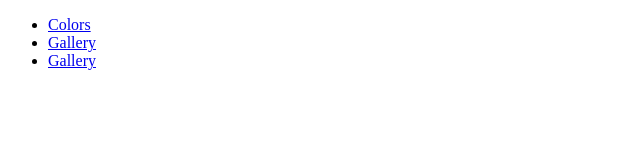
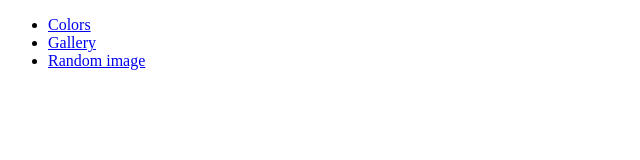
Before and after one commit to RobinLRV/RKE129-Week11-JS, a plain HTML site: page index.html in a window 1280 px wide. Shown: the full height of the page, 0-640 px from the left. Drawn offline with Linux system fonts and the light colour scheme.

Commit message:
Update index.html

```diff
--- a/index.html
+++ b/index.html
@@ -11,7 +11,7 @@
         <ul>
             <li><a href="colors.html">Colors</a></li>
             <li><a href="gallery.html">Gallery</a></li>
-            <li><a href="random-image.html">Gallery</a></li>
+            <li><a href="random-image.html">Random image</a></li>
         </ul>
     </div>
 
```
